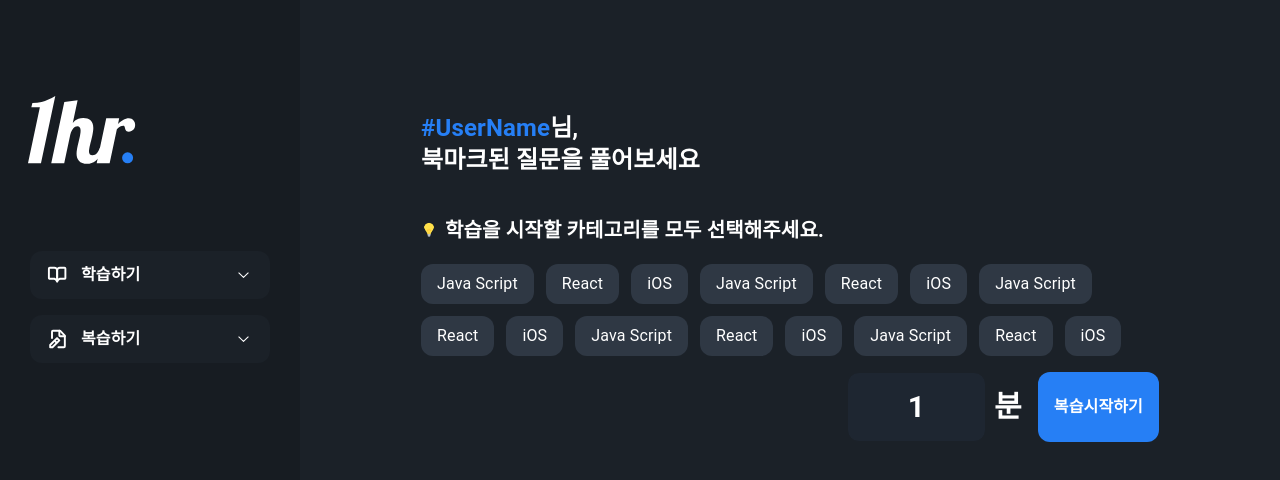
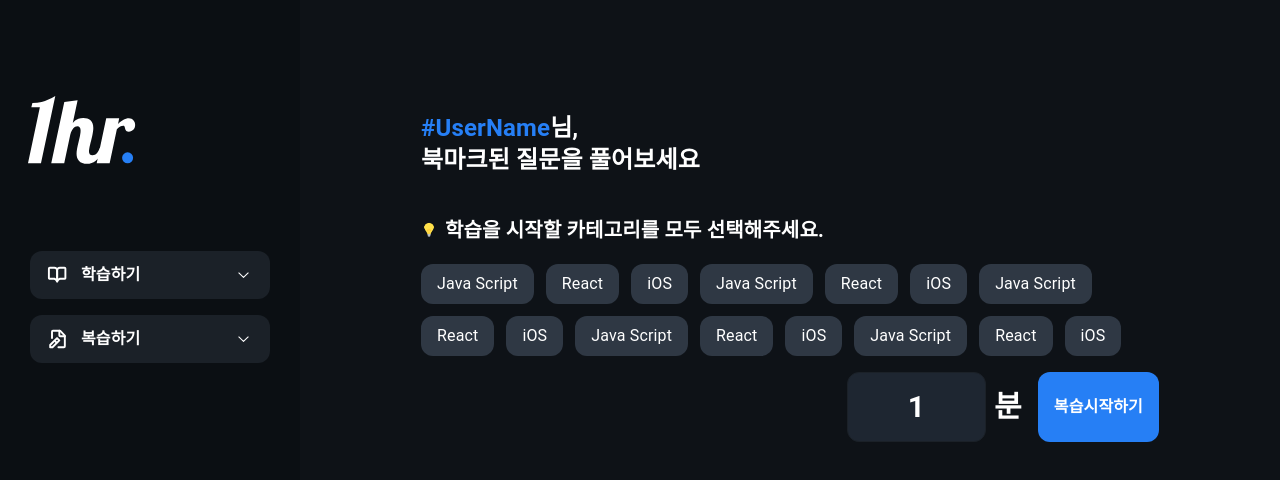
Before and after one commit to cathyleeu/1hour-deploy-test, a Next.js app: page /dev-quiz in a window 1280 px wide. Shown: the top 480 px of the page. Built offline with nearby package versions, Linux system fonts and the light colour scheme.

Commit message:
fix : layout bg color

```diff
--- a/components/Layout/Layout.tsx
+++ b/components/Layout/Layout.tsx
@@ -7,7 +7,7 @@ interface Props {
 
 export default function Layout({ children }: Props) {
   return (
-    <div className="grid grid-cols-layout min-h-screen h-full w-screen bg-gray">
+    <div className="grid grid-cols-layout min-h-screen h-full w-screen bg-[#0E1217]">
       <Sidebar />
       {/* MAIN : pages */}
       <div className="flex flex-col items-center mt-24 mx-20 ">
--- a/components/Layout/Sidebar.tsx
+++ b/components/Layout/Sidebar.tsx
@@ -23,7 +23,7 @@ export default function Sidebar({}) {
   ];
 
   return (
-    <div className="flex flex-col items-center h-full bg-gray-dark text-white">
+    <div className="flex flex-col items-center h-full bg-[#0B0F13] text-white">
       {/* 로고 */}
       <div className="w-full ml-14 mt-24 mb-20">
         <Link href="/">
```
